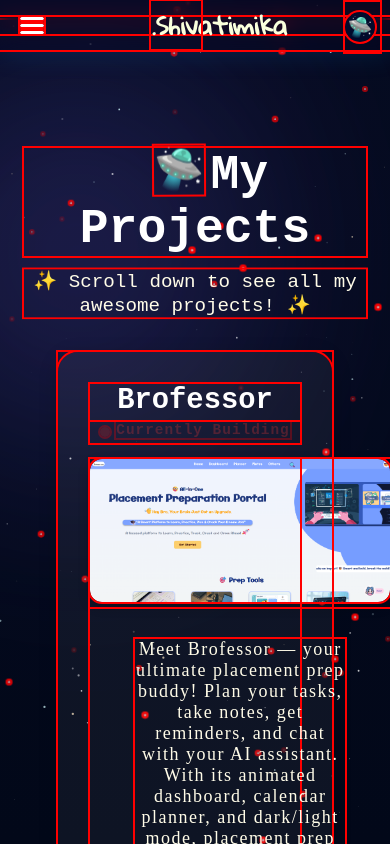
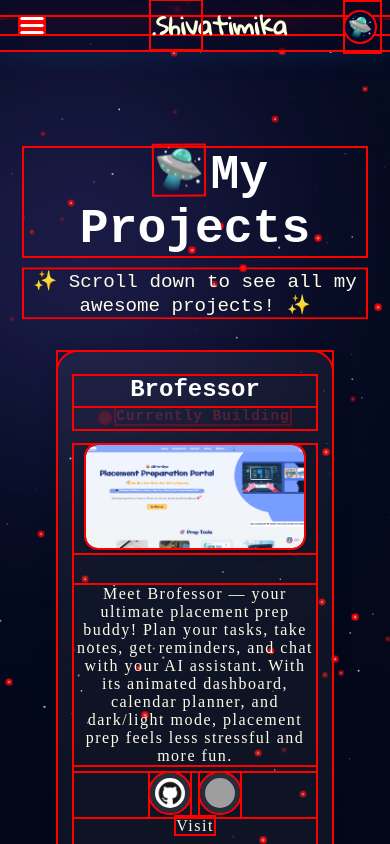
Before and after one commit to ShivatimikaPawar/MyPortfolio, a React (Vite) app: page /ProjectPage in a window 390 px wide. Built offline with nearby package versions, Linux system fonts and the light colour scheme; grey boxes are pictures that could not be loaded; the HTML template or start-up script is replaced by a standard one; a web font is replaced by a local one.

Commit message:
Your commit message here

```diff
--- a/src/pages/ProjectPage.css
+++ b/src/pages/ProjectPage.css
@@ -166,34 +166,35 @@
 @media (max-width: 768px) {
   .project-card-content {
     flex-direction: column;
+    align-items: center;
     text-align: center;
   }
+
+  .project-card-image img {
+    width: 90%; /* scale image down to fit */
+    max-width: 280px; /* limit max size */
+    height: auto;
   }
 
   .project-card-info {
-  position: relative;
-  padding-bottom: 50px; /* space so text/icons don’t overlap button */
+    font-size: 16px; /* slightly smaller text for mobile */
+    padding-bottom: 60px; /* ensure space for visit button */
   }
 
   .visit-button {
-  position: absolute;
-  bottom: 10px;
-  right: 10px;
-  padding: 8px 18px;
-  font-size: 14px;
-  font-weight: bold;
-  color: white;
-  background: rgba(255, 255, 255, 0.1);
-  border: 1px solid rgba(255, 255, 255, 0.3);
-  border-radius: 8px;
-  backdrop-filter: blur(10px);
-  -webkit-backdrop-filter: blur(10px);
-  cursor: pointer;
-  text-decoration: none;
-  transition: all 0.3s ease;
+    position: static;
+    margin-top: 1rem;
   }
 
-.visit-button:hover {
-  background: rgba(255, 255, 255, 0.2);
-  transform: scale(1.05);
+  .project-card-icons {
+    justify-content: center;
   }
+
+  .project-card-title {
+    font-size: 1.5rem;
+  }
+
+  .project-card-full {
+    padding: 1.5rem 1rem;
+  }
+}
```
Lines whose indentation alone changed are shown as unchanged.
